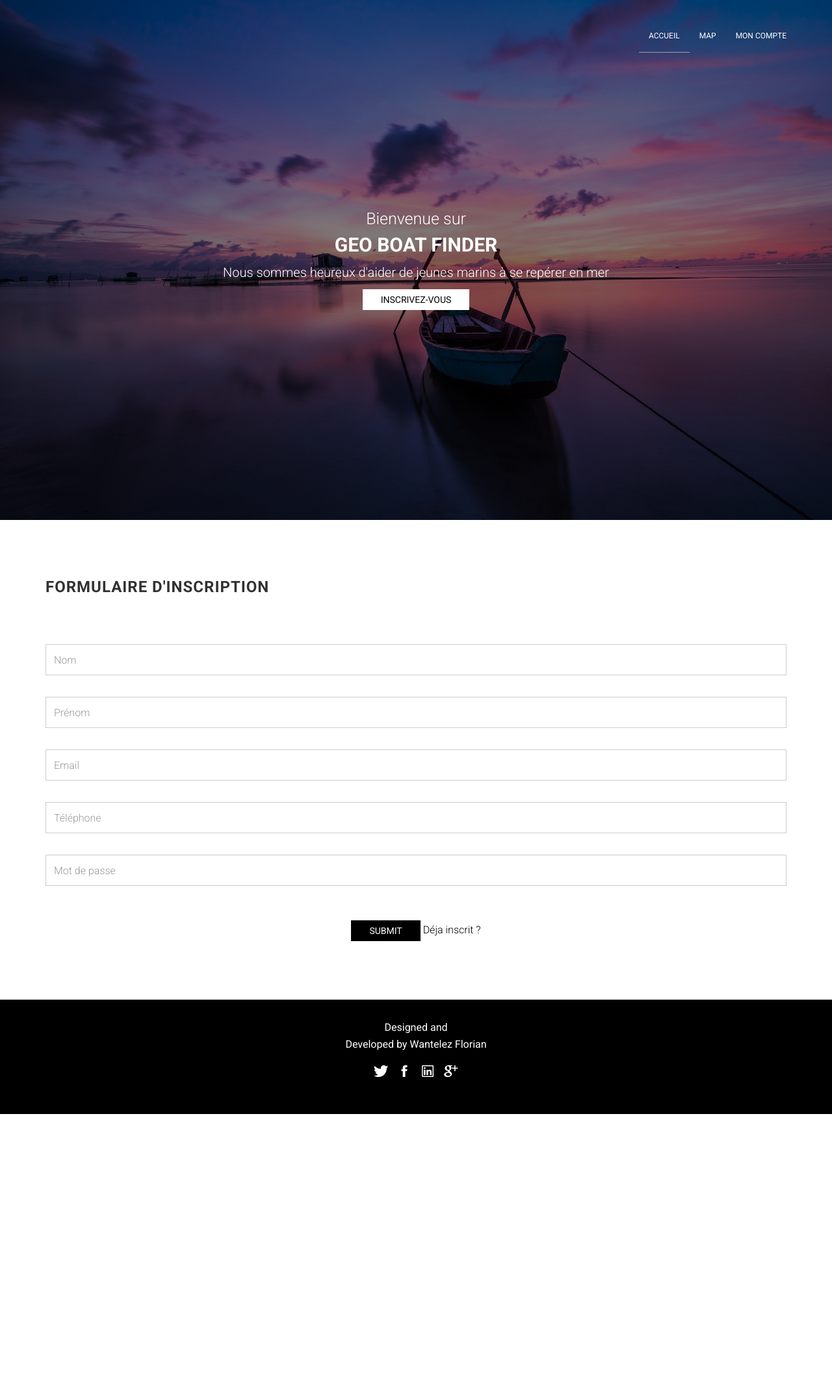
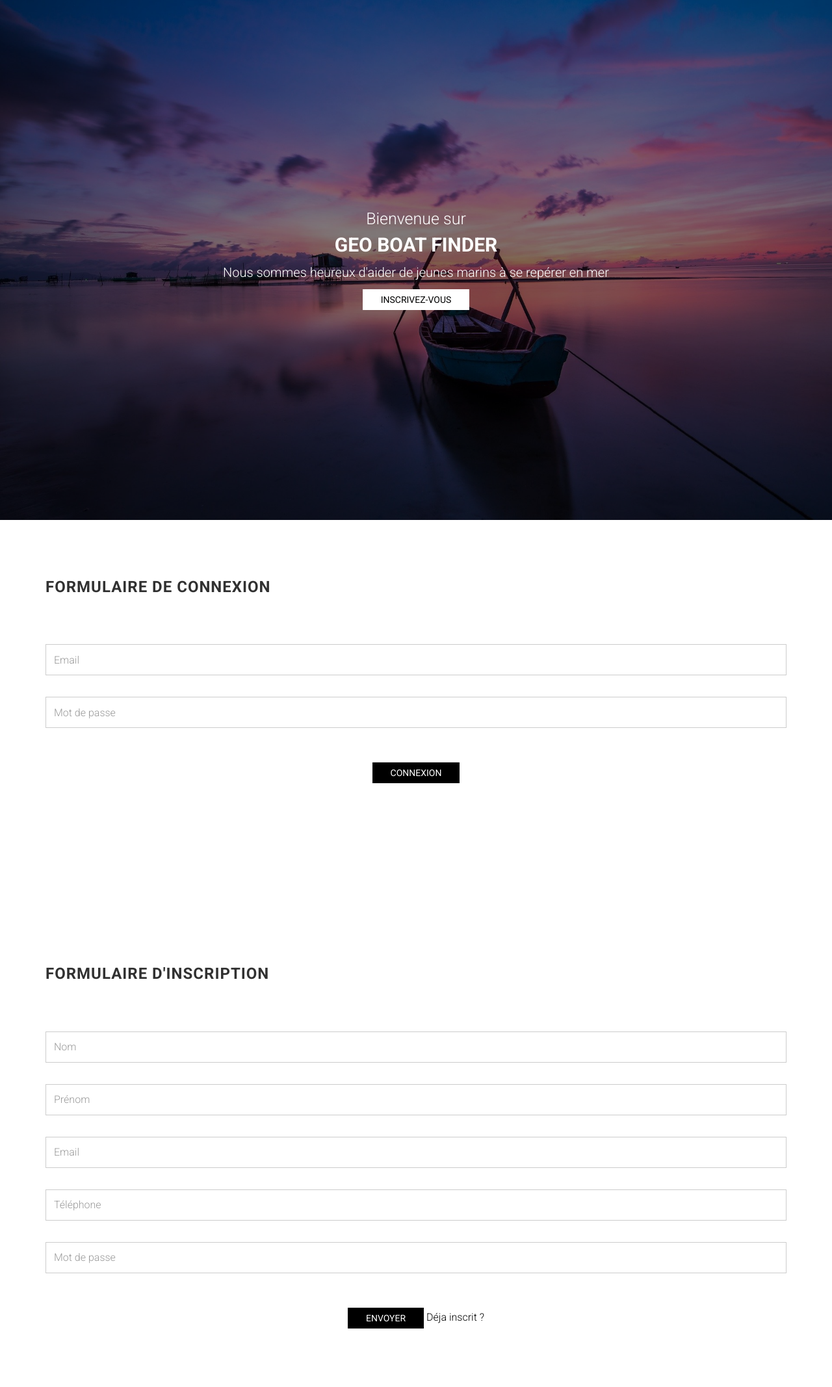
Before and after one commit to florian60430/BoatFinder, a PHP site: page / in a window 1280 px wide. Shown: the whole page at 65% size. Before the commit the page ends 1714 px from the top, so only its background shows below. Run offline with PHP 8.4, Linux system fonts and the light colour scheme; some libraries are stand-ins or nearby versions.

Commit message:
22-11-2020

```diff
--- a/BDD/user.php
+++ b/BDD/user.php
@@ -9,9 +9,9 @@ private $_email;
 private $_telephone;
 private $_mdp;
 
-function __construct($bdd) {
+function __construct($bdd, $idUSer) {
 
-    $data = $bdd->query("SELECT * from user");
+    $data = $bdd->query("SELECT * from user where id_user = ".$idUSer."");
     $tabData = $data->fetch();
 
     $this->_idUser = $tabData['id_user'];
--- a/IHM/accueil.php
+++ b/IHM/accueil.php
@@ -0,0 +1,120 @@
+<!DOCTYPE html>
+<html lang="en">
+
+<head>
+    <meta charset="utf-8">
+    <meta http-equiv="X-UA-Compatible" content="IE=edge">
+    <meta name="viewport" content="width=device-width, initial-scale=1">
+
+    <title>Boat Finder</title>
+
+    <!-- css -->
+    <link rel="stylesheet" href="../bower_components/bootstrap/dist/css/bootstrap.min.css">
+    <link rel="stylesheet" href="../bower_components/ionicons/css/ionicons.min.css">
+    <link rel="stylesheet" href="../assets/css/main.css">
+</head>
+
+<body data-spy="scroll" data-target="#site-nav">
+    <header id="site-header" class="site-header valign-center">
+        <div class="intro">
+
+            <h2>Bienvenue sur</h2>
+
+            <h1>GEO BOAT FINDER</h1>
+
+            <p>Nous sommes heureux d'aider de jeunes marins à se repérer en mer</p>
+
+            <a class="btn btn-white" data-scroll href="#registration">Inscrivez-vous</a>
+        </div>
+    </header>
+
+    <!-- LOGIN FORM -->
+    <section id="login" class="section login">
+        <div class="container">
+            <div class="row">
+                <div class="col-md-12">
+                    <h3 class="section-title">Formulaire de connexion</h3>
+                </div>
+            </div>
+            <form action="" method="POST">
+                <div class="row">
+                    <div class="col-md-12" id="registration-msg" style="display:none;">
+                        <div class="alert"></div>
+                    </div>
+                    <div class="col-sm-12">
+                        <div class="form-group">
+                            <input type="email" class="form-control" placeholder="Email" id="email" name="email" required>
+                        </div>
+                        <div class="form-group">
+                            <input type="password" class="form-control" placeholder="Mot de passe" id="mdp" name="mdp" required>
+                        </div>
+                    </div>
+                </div>
+                <div class="text-center mt20 margin-login">
+                    <input type="submit" class="btn btn-black login" id="registration-submit-btn" name="btnLogin" value="Connexion">
+                </div>
+            </form>
+        </div>
+    </section>
+
+
+    <!-- REGISTER FORM -->
+    <?php
+    if (isset($_POST['nom'], $_POST['prenom'], $_POST['email'], $_POST['telephone'], $_POST['mdp'])) {
+        $result = inscription($bdd, $_POST['nom'], $_POST['prenom'], $_POST['email'], $_POST['telephone'], $_POST['mdp']);
+
+        if ($result == true) {
+
+            $_SESSION['connect'] = 1;
+        }
+    } ?>
+
+    <section id="registration" class="section registration">
+        <div class="container">
+            <div class="row">
+                <div class="col-md-12">
+                    <h3 class="section-title">Formulaire d'inscription</h3>
+                </div>
+            </div>
+            <form action="" method="POST">
+                <div class="row">
+                    <div class="col-md-12" id="registration-msg" style="display:none;">
+                        <div class="alert"></div>
+                    </div>
+                    <div class="col-sm-12">
+                        <div class="form-group">
+                            <input type="text" class="form-control" placeholder="Nom" id="nom" name="nom" required>
+                        </div>
+
+                        <div class="form-group">
+                            <input type="text" class="form-control" placeholder="Prénom" id="prenom" name="prenom" required>
+                        </div>
+
+                        <div class="form-group">
+                            <input type="email" class="form-control" placeholder="Email" id="email" name="email" required>
+                        </div>
+
+                        <div class="form-group">
+                            <input type="text" class="form-control" placeholder="Téléphone" id="telephone" name="telephone" required>
+                        </div>
+
+                        <div class="form-group">
+                            <input type="password" class="form-control" placeholder="Mot de passe" id="mdp" name="mdp" required>
+                        </div>
+                    </div>
+                </div>
+                <div class="text-center mt20">
+                    <input type="submit" class="btn btn-black" id="registration-submit-btn" name="btnSubmit" value="envoyer"> <a data-scroll href="#login"> Déja inscrit ? </a>
+                </div>
+            </form>
+        </div>
+    </section>
+
+    <!-- script -->
+    <script src="bower_components/jquery/dist/jquery.min.js"></script>
+    <script src="bower_components/bootstrap/dist/js/bootstrap.min.js"></script>
+    <script src="bower_components/smooth-scroll/dist/js/smooth-scroll.min.js"></script>
+    <script src="assets/js/main.js"></script>
+</body>
+
+</html>
--- a/assets/css/main.css
+++ b/assets/css/main.css
@@ -7,6 +7,10 @@
 /*
  * 2.0 Global Style
  */
+
+.margin-login {
+    margin-bottom: 100px;
+}
 
 html {
     font-family: 'Roboto', sans-serif;
--- a/header.php
+++ b/header.php
@@ -1,6 +1,7 @@
 <?php
 
 include 'config.php';
+
 
 $bdd = NULL;
 
--- a/index.php
+++ b/index.php
@@ -2,6 +2,7 @@
 
 include "header.php";
 include "METIER/fonction.php";
+include 'BDD/user.php';
 
 ?>
 
@@ -25,140 +26,15 @@ if (isset($isconnect)) {
 
     if ($isconnect == true) {
 
-        session_destroy();
+      include 'IHM/site.php';
 
-} else { ?>
+} else {
 
-    <body data-spy="scroll" data-target="#site-nav">
-        <nav id="site-nav" class="navbar navbar-fixed-top navbar-custom">
-            <div class="container">
-                <div class="navbar-header">
+    include 'IHM/accueil.php';
 
-                    <!-- logo
-                <div class="site-branding">
-                    <a class="logo" href="index.html">
+}}?>
 
-                         logo image
-                <img src="assets/images/logo.png" alt="Logo"> Conference 2015
-                </a>
-            </div>
-            -->
-                    <button type="button" class="navbar-toggle collapsed" data-toggle="collapse" data-target="#navbar-items" aria-expanded="false">
-                        <span class="sr-only">Toggle navigation</span>
-                        <span class="icon-bar"></span>
-                        <span class="icon-bar"></span>
-                        <span class="icon-bar"></span>
-                    </button>
 
-                </div>
-                <!-- /.navbar-header -->
-
-                <div class="collapse navbar-collapse" id="navbar-items">
-                    <ul class="nav navbar-nav navbar-right">
-
-                        <!-- navigation menu -->
-                        <li class="active"><a data-scroll href="#about">Accueil</a></li>
-                        <li><a data-scroll href="#speakers">Map</a></li>
-                        <li><a data-scroll href="#schedule">Mon Compte</a></li>
-
-                    </ul>
-                </div>
-            </div>
-            <!-- /.container -->
-        </nav>
-
-        <header id="site-header" class="site-header valign-center">
-            <div class="intro">
-
-                <h2>Bienvenue sur</h2>
-
-                <h1>GEO BOAT FINDER</h1>
-
-                <p>Nous sommes heureux d'aider de jeunes marins à se repérer en mer</p>
-
-                <a class="btn btn-white" data-scroll href="#registration">Inscrivez-vous</a>
-            </div>
-        </header>
-
-        <?php
-        if (isset($_POST['nom'], $_POST['prenom'], $_POST['email'], $_POST['telephone'], $_POST['mdp'])) {
-            $result = inscription($bdd, $_POST['nom'], $_POST['prenom'], $_POST['email'], $_POST['telephone'], $_POST['mdp']);
-
-            if ($result == true) {
-
-                $_SESSION['connect'] = true;
-            }
-        } ?>
-
-        <section id="registration" class="section registration">
-            <div class="container">
-                <div class="row">
-                    <div class="col-md-12">
-                        <h3 class="section-title">Formulaire d'inscription</h3>
-                    </div>
-                </div>
-                <form action="" method="POST">
-                    <div class="row">
-                        <div class="col-md-12" id="registration-msg" style="display:none;">
-                            <div class="alert"></div>
-                        </div>
-                        <div class="col-sm-12">
-                            <div class="form-group">
-                                <input type="text" class="form-control" placeholder="Nom" id="nom" name="nom" required>
-                            </div>
-
-                            <div class="form-group">
-                                <input type="text" class="form-control" placeholder="Prénom" id="prenom" name="prenom" required>
-                            </div>
-
-                            <div class="form-group">
-                                <input type="email" class="form-control" placeholder="Email" id="email" name="email" required>
-                            </div>
-
-                            <div class="form-group">
-                                <input type="text" class="form-control" placeholder="Téléphone" id="telephone" name="telephone" required>
-                            </div>
-
-                            <div class="form-group">
-                                <input type="password" class="form-control" placeholder="Mot de passe" id="mdp" name="mdp" required>
-                            </div>
-                        </div>
-                    </div>
-                    <div class="text-center mt20">
-                        <input type="submit" class="btn btn-black" id="registration-submit-btn" name="btnSubmit"> <a href=""> Déja inscrit ? </a>
-                    </div>
-                </form>
-            </div>
-        </section>
-
-        <!-- <section id="location" class="section location">
-        <div class="container">
-            <div class="row">
-                <div class="col-sm-9">
-                    <iframe src="https://www.google.com/maps/embed?pb=!1m18!1m12!1m3!1d96706.50013548559!2d-78.9870674333782!3d40.76030630398601!2m3!1f0!2f0!3f0!3m2!1i1024!2i768!4f13.1!3m3!1m2!1s0x54eab584e432360b%3A0x1c3bb99243deb742!2sUnited+States!5e0!3m2!1sen!2sbd!4v1436299406518"
-                        width="100%" height="450" frameborder="0" style="border:0" allowfullscreen></iframe>
-                </div>
-            </div>
-        </div>
-    </section>
--->
-
-    <?php }} ?>
-    <footer class="site-footer">
-        <div class="container">
-            <div class="row">
-                <div class="col-md-12">
-                    <p class="site-info">Designed and <br> Developed by Wantelez Florian </p>
-                    <ul class="social-block">
-                        <li><a href=""><i class="ion-social-twitter"></i></a></li>
-                        <li><a href=""><i class="ion-social-facebook"></i></a></li>
-                        <li><a href=""><i class="ion-social-linkedin-outline"></i></a></li>
-                        <li><a href=""><i class="ion-social-googleplus"></i></a></li>
-                    </ul>
-                </div>
-            </div>
-        </div>
-    </footer>
 
     <!-- script -->
     <script src="bower_components/jquery/dist/jquery.min.js"></script>
```
Also changed, not shown: IHM/site.php (added, +78 -0 lines), deconnexion.php (added, +8 -0 lines), footer.php (+40 -0 lines).
